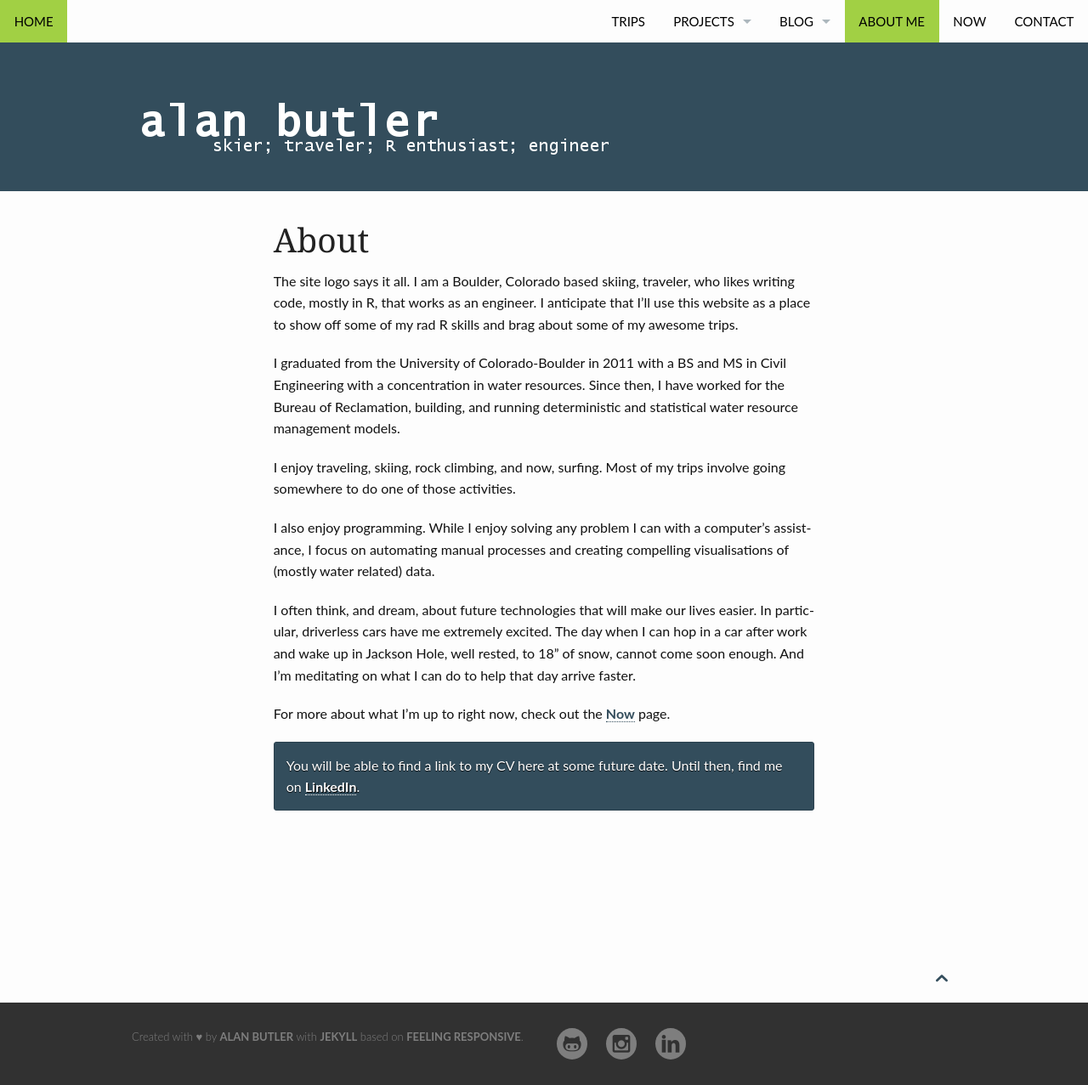
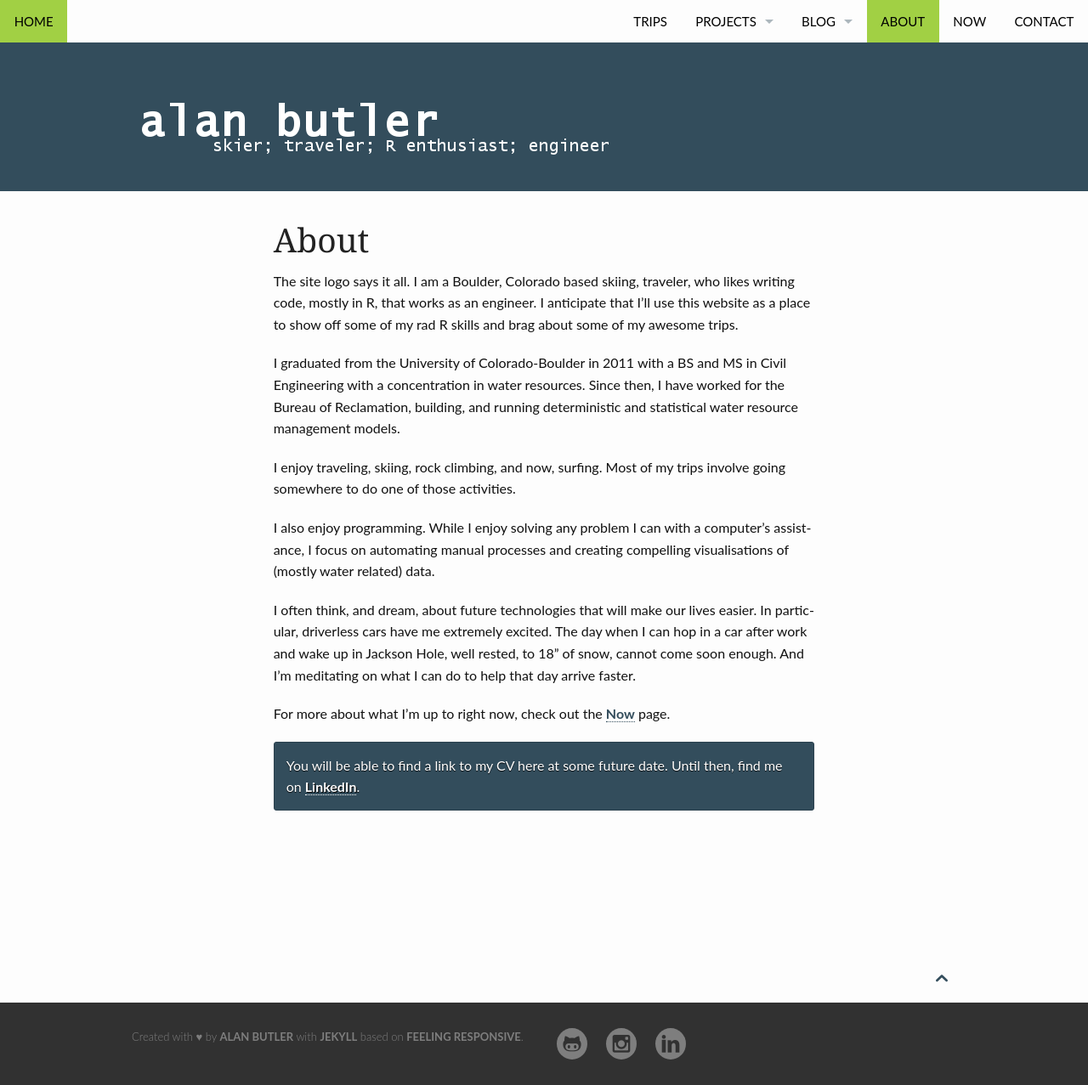
Before and after one commit to rabutler/rabutler.github.io, a Jekyll site: the page built from pages/about-me.md, in a window 1280 px wide. Shown: the whole page at 85% size. Built offline with Jekyll 4.4.1, drawn with Linux system fonts in a browser that asks for light colours.

```diff
--- a/_data/authors.yml
+++ b/_data/authors.yml
@@ -8,7 +8,7 @@
 abutler: # replace this with your info
   name: "Alan Butler"
   siterole: "webmaster, developer"
-  uri: /about-me/
+  uri: /about/
   email:
   twitter: "@r_alanb"
 # you can add more authors here
--- a/_data/navigation.yml
+++ b/_data/navigation.yml
@@ -22,8 +22,8 @@
   - title: "Blog Archive"
     url: "/blog/archive/"
 
-- title: "About Me"
-  url: "/about-me/"
+- title: "About"
+  url: "/about/"
   side: right
   #dropdown:
   #- title: "CV"
--- a/pages/about-me.md
+++ b/pages/about-me.md
@@ -1,7 +1,7 @@
 ---
 layout: page
 title: "About"
-permalink: "/about-me/"
+permalink: "/about/"
 ---
 
 The site logo says it all. I am a Boulder, Colorado based skiing, traveler, who likes writing code, mostly in R, that works as an engineer. I anticipate that I'll use this website as a place to show off some of my rad R skills and brag about some of my awesome trips.
```
